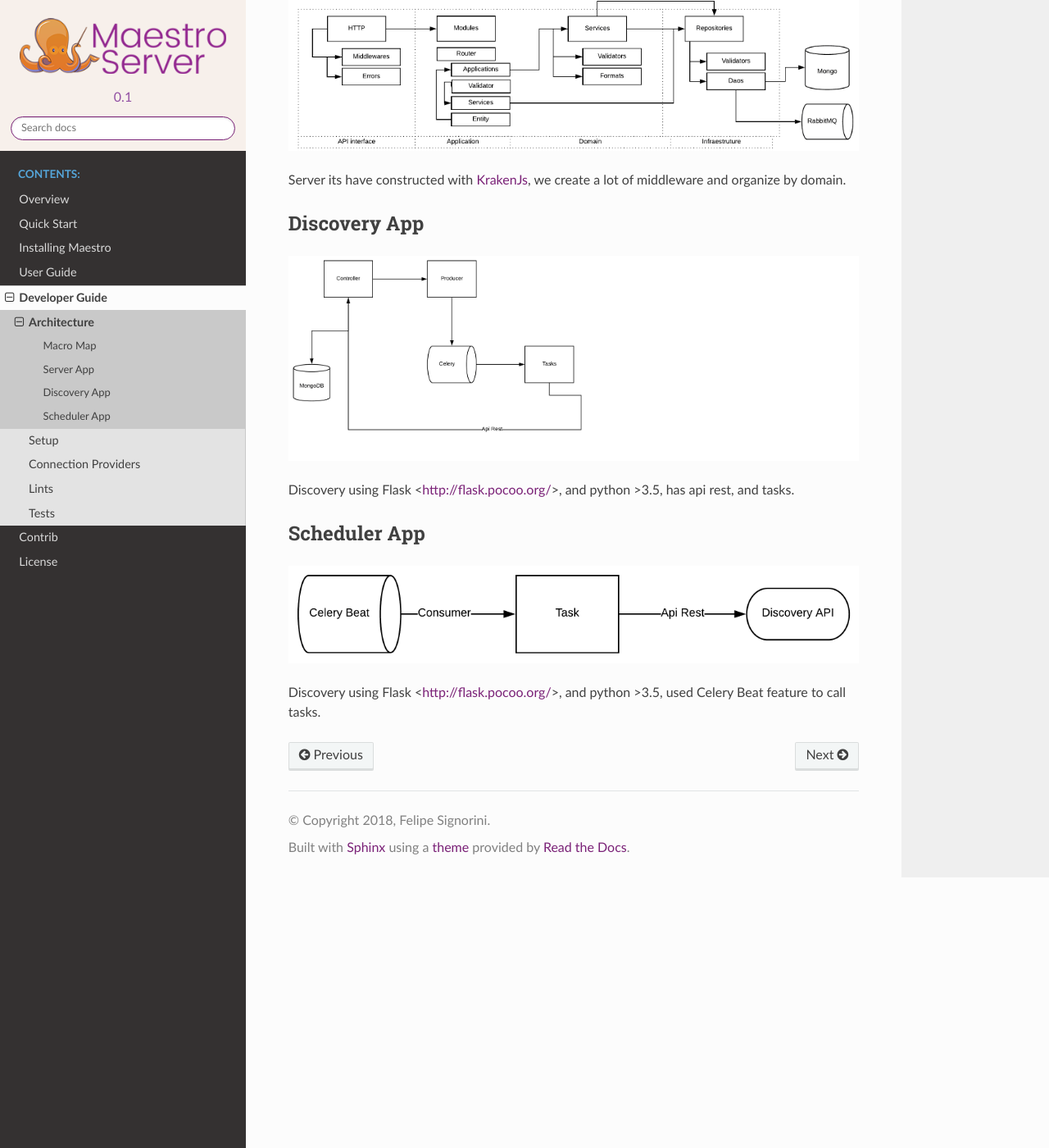
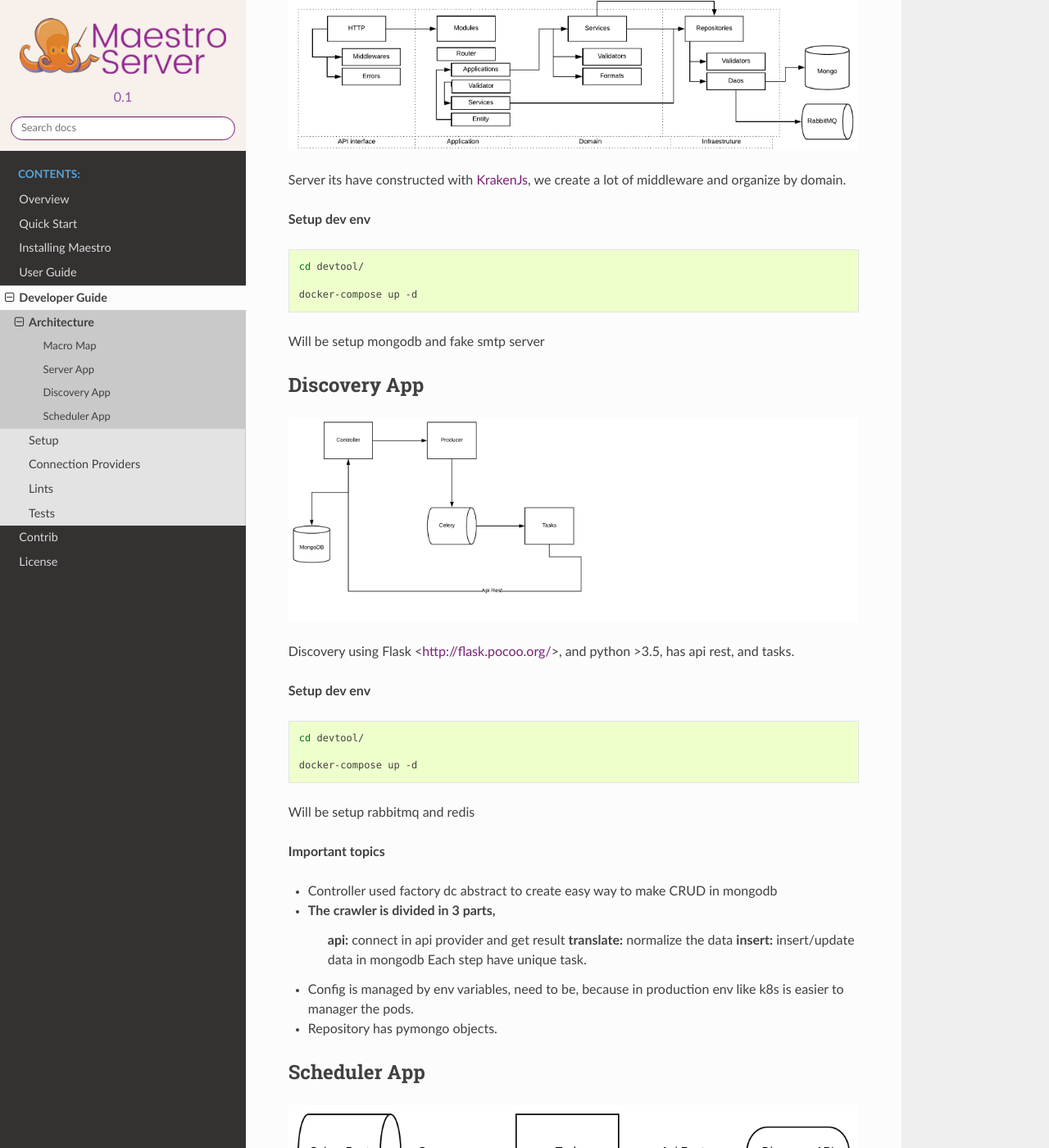
Before and after one commit to maestro-server/webdocs, a Sphinx documentation site: the page built from docs/developer/architecture.rst, in a window 1280 px wide and 1400 px high, scrolled down 918 px. Shown: the whole window at 82% size. Built offline with Sphinx 7.4.7 and the Read the Docs theme 2.0.0, drawn with Linux system fonts in a browser that asks for light colours; formulas are drawn with MathJax 3.

Commit message:
installing

```diff
--- a/docs/developer/architecture.rst
+++ b/docs/developer/architecture.rst
@@ -18,6 +18,17 @@ We using DDD to organize the code, has infra, repositories, entities (values obj
 
 Server its have constructed with `KrakenJs <http://krakenjs.com/>`_, we create a lot of middleware and organize by domain.
 
+**Setup dev env**
+
+.. code-block:: bash
+
+    cd devtool/
+
+    docker-compose up -d
+
+Will be setup mongodb and fake smtp server
+
+
 Discovery App
 -------------
 
@@ -25,6 +36,30 @@ Discovery App
 
 Discovery using Flask <http://flask.pocoo.org/>,  and python >3.5, has api rest, and tasks.
 
+**Setup dev env**
+
+.. code-block:: bash
+
+    cd devtool/
+
+    docker-compose up -d
+
+Will be setup rabbitmq and redis
+
+**Important topics**
+
+- Controller used factory dc abstract to create easy way to make CRUD in mongodb
+
+- The crawler is divided in 3 parts,
+	**api:** connect in api provider and get result
+	**translate:** normalize the data
+	**insert:** insert/update data in mongodb
+	Each step have unique task.
+
+- Config is managed by env variables, need to be, because in production env like k8s is easier to manager the pods.
+
+- Repository has pymongo objects.
+
 Scheduler App
 -------------
 
--- a/docs/installing/architecture.rst
+++ b/docs/installing/architecture.rst
@@ -75,6 +75,7 @@ Download de repository
 
 .. code-block:: bash
 
+    cd server-app
     npm install
 
 ----------
@@ -186,6 +187,8 @@ Client App front end application
 .. code-block:: bash
 
     docker run -p 80:80 -e "API_URL=http://localhost:8888" maestroserver/client-maestro
+
+Docker have installed nginx proxy.
 
 ----------
 
```
